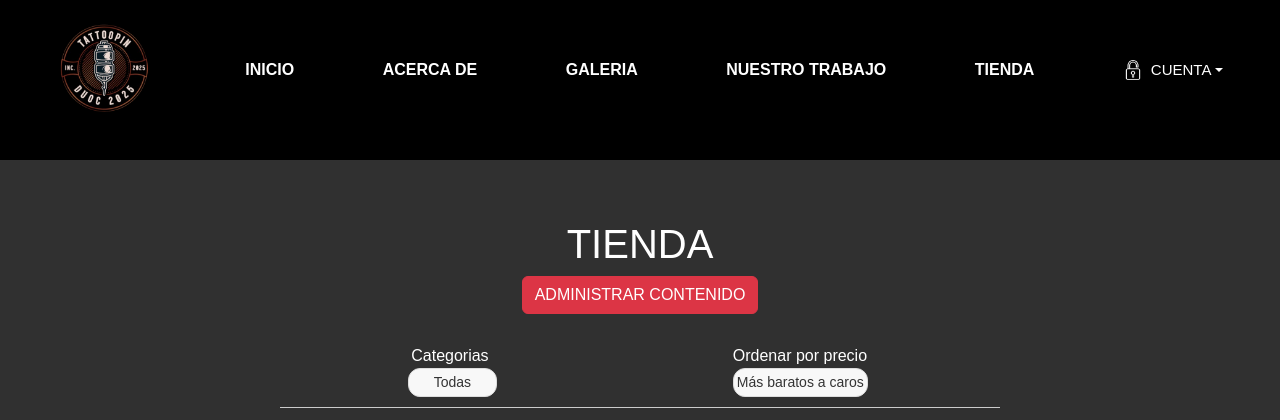
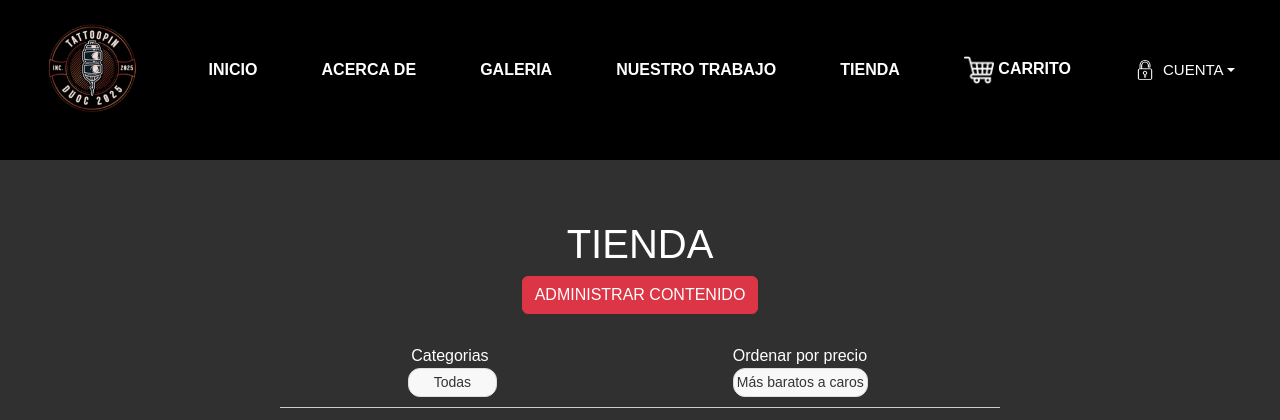
Before and after one commit to xistofeer/ET_Menares_Liberona_Araya_001D, a Django app: page /tienda/ in a window 1280 px wide. Shown: the top 420 px of the page. Run offline with Django 5.2, Linux system fonts and the light colour scheme; data comes from the database, SQL or seed files in the repository; some libraries are stand-ins or nearby versions.

Commit message:
Update tienda.html

```diff
--- a/nota 3 prog web/TattoPin/core/templates/tienda.html
+++ b/nota 3 prog web/TattoPin/core/templates/tienda.html
@@ -12,8 +12,6 @@
 
     <title>TattoPin - TIENDA</title>
     <link rel="icon" href="{% static 'image/Logoproyecto.png' %}" type="image/png">
-
-
 </head>
 <body>
     <header>
@@ -31,6 +29,8 @@
                     <li><a href="{% url 'galeria' %}" target="_self">GALERIA</a></li>
                     <li><a href="{% url 'carrousel' %}" target="_self">NUESTRO TRABAJO</a></li>
                     <li><a href="{% url 'tienda' %}" target="_self">TIENDA</a></li>
+                    <li><a href="{% url 'carrito' %}" target="_self">
+                            <img src="{% static 'image/icons/carrito2.png' %}" style="width: 30px;" alt="carrito"> CARRITO</a></li>
 
                     <div class="dropdown">
                         <a class="dropdown-toggle"><img src="{% static 'image/icons/lock2.png' %}" style="width: 20px;"> CUENTA</a>
@@ -85,8 +85,8 @@
                 <p><b>{{ tattoo.titulo }}</b></p>
                 <p>{{tattoo.categoria}}</p>
                 <p>
-                    <button class="btn btn-success" data-bs-toggle="tooltip" data-bs-placement="top" title="Agregar al carrito">
-                      ${{ tattoo.precio }}
+                    <button class="btn btn-success add-to-cart" data-id="{{ tattoo.id }}" data-bs-toggle="tooltip" data-bs-placement="top" title="Agregar al carrito">
+                        ${{ tattoo.precio }}
                     </button>
                   </p>
             </div>
```
